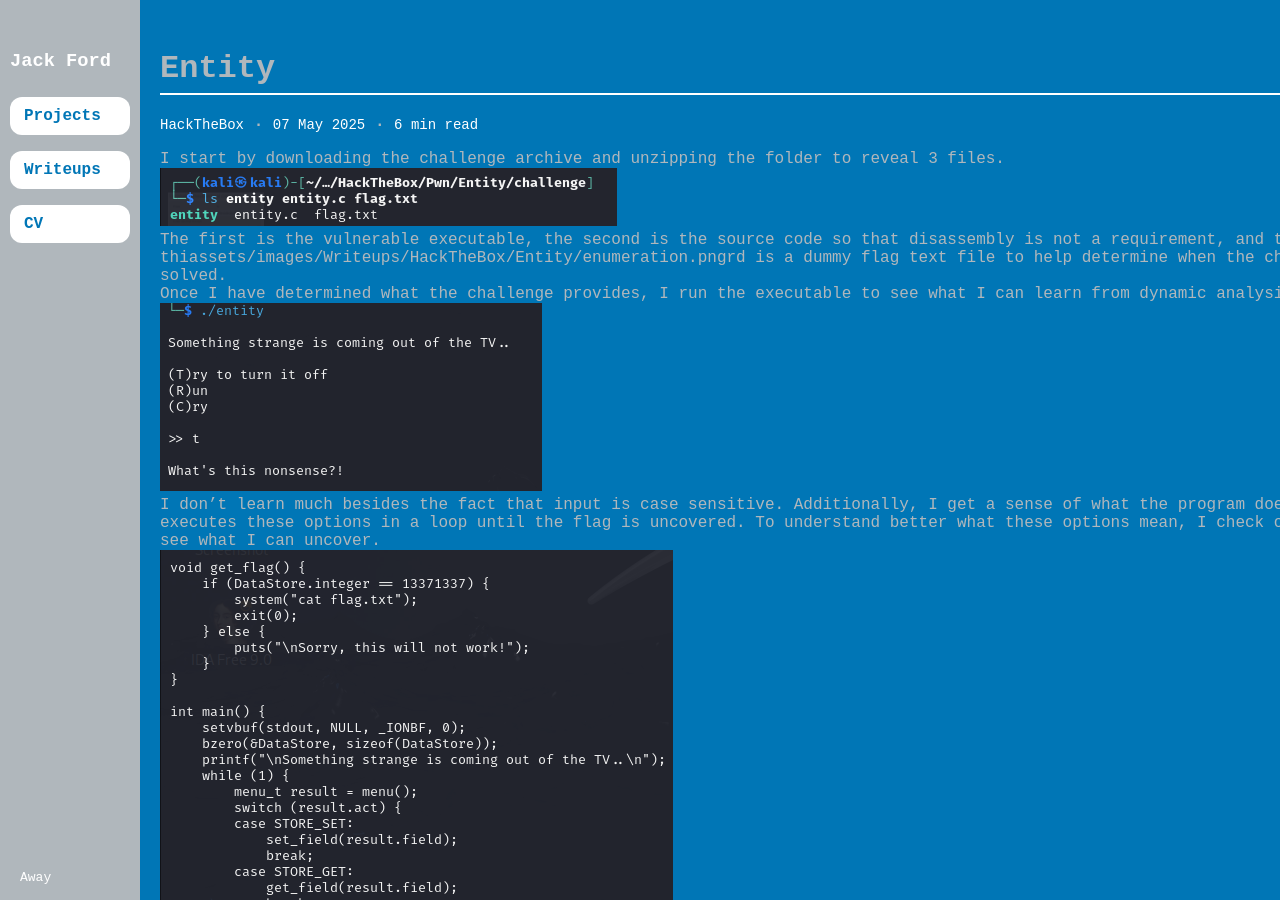
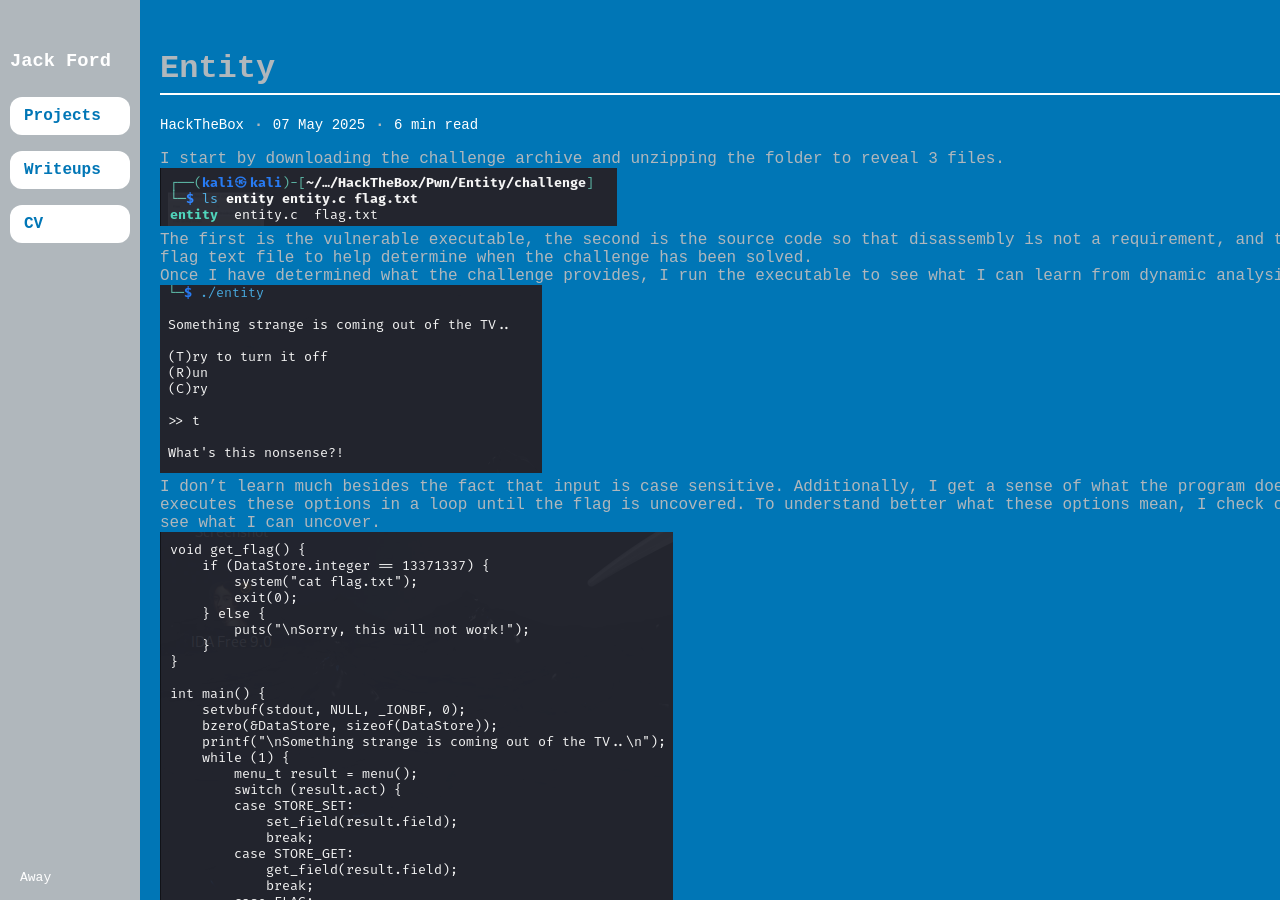
Before and after one commit to shortestllama/shortestllama.github.io, a Jekyll site: the page built from _writeups/entity.md, in a window 1280 px wide and 900 px high. Built offline with Jekyll 4.4.1, drawn with Linux system fonts in a browser that asks for light colours.

Commit message:
Bug fix, removing path to image in middle of sentence

```diff
--- a/_writeups/entity.md
+++ b/_writeups/entity.md
@@ -6,7 +6,7 @@ date: 2025-05-07
 ---
 I start by downloading the challenge archive and unzipping the folder to reveal 3 files.
 ![](/assets/images/writeups/HackTheBox/Entity/enumeration.png)
-The first is the vulnerable executable, the second is the source code so that disassembly is not a requirement, and the thiassets/images/Writeups/HackTheBox/Entity/enumeration.pngrd is a dummy flag text file to help determine when the challenge has been solved.
+The first is the vulnerable executable, the second is the source code so that disassembly is not a requirement, and the third is a dummy flag text file to help determine when the challenge has been solved.
 Once I have determined what the challenge provides, I run the executable to see what I can learn from dynamic analysis.
 ![](/assets/images/writeups/HackTheBox/Entity/first_run.png)
 I don't learn much besides the fact that input is case sensitive. Additionally, I get a sense of what the program does as I'm guessing it executes these options in a loop until the flag is uncovered. To understand better what these options mean, I check out the source code and see what I can uncover.
```
